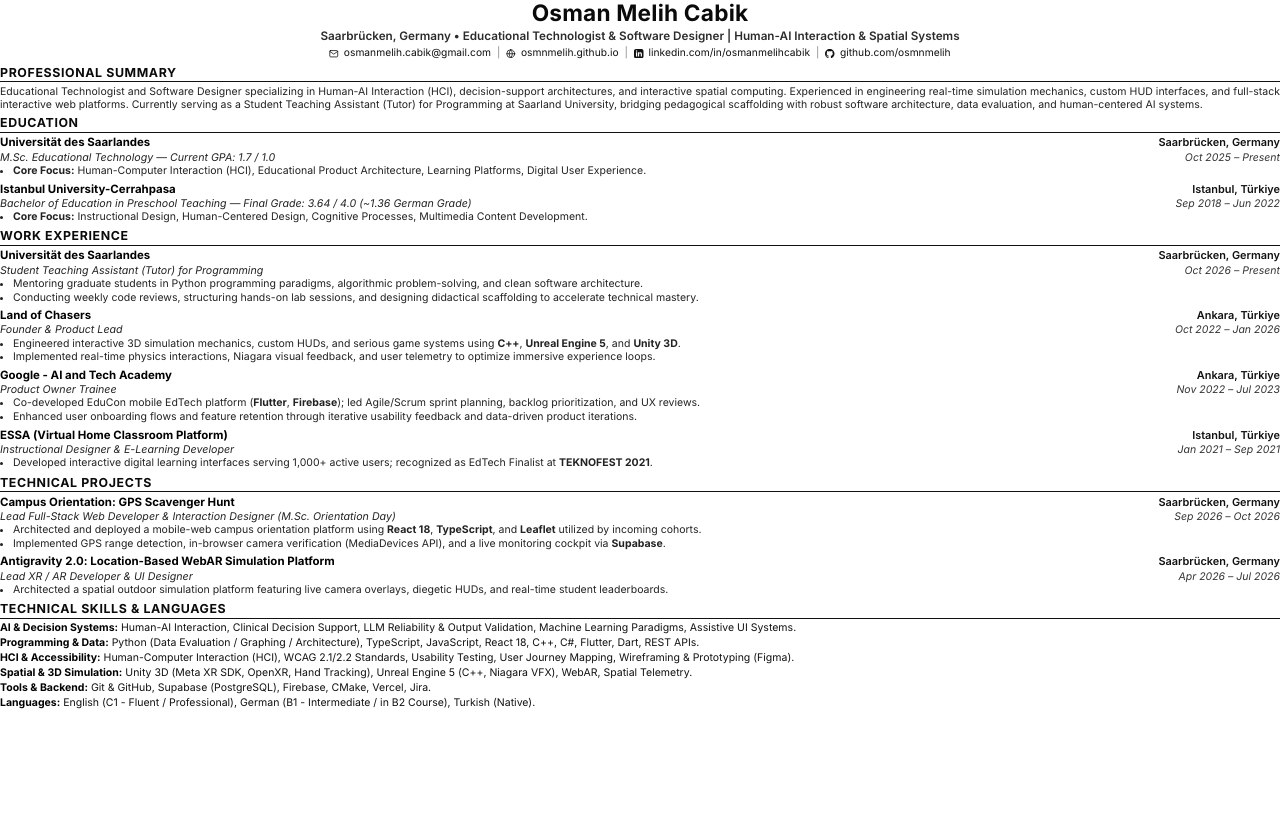
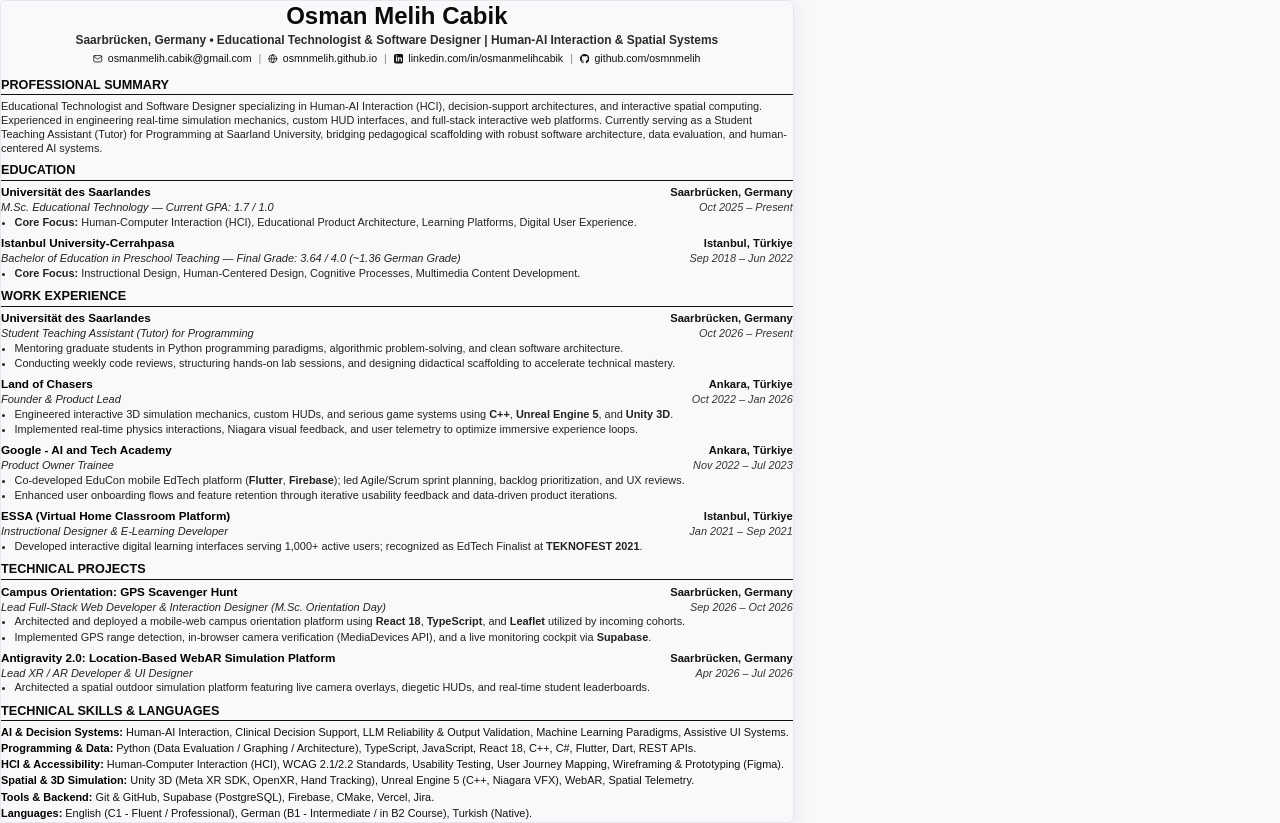
Before and after one commit to osmnmelih/osmnmelih.github.io, a plain HTML site: page resume.html in a window 1280 px wide. Before the commit the page ends 800 px from the top, so only its background shows below. Drawn offline with Linux system fonts and the light colour scheme.

Commit message:
update resume: spacing and ATS compliance

```diff
--- a/resume.html
+++ b/resume.html
@@ -10,12 +10,29 @@
     <style>
         @page {
             size: A4;
-            margin: 0.6cm 1.1cm 0.6cm 1.1cm;
+            margin: 0.92cm 1.3cm 0.92cm 1.3cm;
+        }
+        @media screen {
+            body {
+                background: #f8f9fa;
+                color: #111111;
+                max-width: 210mm;
+                margin: 35px auto;
+                padding: 1.1cm 1.4cm;
+                box-shadow: 0 4px 25px rgba(0, 0, 0, 0.08);
+                border-radius: 6px;
+                border: 1px solid #e5e7eb;
+            }
         }
         @media print {
             body {
                 background: #ffffff;
                 color: #000000;
+                margin: 0;
+                padding: 0;
+                max-width: none;
+                box-shadow: none;
+                border: none;
             }
             .no-print {
                 display: none;
@@ -25,14 +42,12 @@
         * {
             box-sizing: border-box;
             -webkit-font-smoothing: antialiased;
-            font-variant-ligatures: none;
-            text-rendering: geometricPrecision;
         }
 
         body {
-            font-family: -apple-system, BlinkMacSystemFont, "Segoe UI", Roboto, "Helvetica Neue", Arial, sans-serif;
-            font-size: 8.2pt;
-            line-height: 1.25;
+            font-family: Arial, "Helvetica Neue", Helvetica, sans-serif;
+            font-size: 8.35pt;
+            line-height: 1.28;
             color: #111111;
             margin: 0;
             padding: 0;
@@ -49,21 +64,21 @@
 
         header {
             text-align: center;
-            margin-bottom: 5px;
+            margin-bottom: 9px;
+            padding-bottom: 2px;
         }
 
         h1 {
-            font-size: 17pt;
+            font-size: 18pt;
             font-weight: 700;
-            margin: 0 0 1px 0;
-            letter-spacing: 0.2px;
+            margin: 0 0 1.5px 0;
             color: #0a0a0a;
         }
 
         .subtitle {
-            font-size: 8.8pt;
+            font-size: 8.95pt;
             color: #2b2b2b;
-            margin: 0 0 3px 0;
+            margin: 0 0 3.5px 0;
             font-weight: 600;
         }
 
@@ -72,8 +87,8 @@
             justify-content: center;
             align-items: center;
             flex-wrap: wrap;
-            gap: 2px;
-            font-size: 7.7pt;
+            gap: 3px;
+            font-size: 7.95pt;
             color: #333333;
         }
 
@@ -96,23 +111,22 @@
         }
 
         section {
-            margin-top: 4.5px;
-            margin-bottom: 2px;
+            margin-top: 7.5px;
+            margin-bottom: 2.5px;
         }
 
         h2.section-title {
-            font-size: 9.3pt;
+            font-size: 9.5pt;
             font-weight: 700;
             text-transform: uppercase;
-            letter-spacing: 0.6px;
-            margin: 0 0 2.5px 0;
-            padding-bottom: 1px;
-            border-bottom: 1.2px solid #111111;
+            margin: 0 0 3.5px 0;
+            padding-bottom: 1.4px;
+            border-bottom: 1.3px solid #111111;
             color: #0a0a0a;
         }
 
         .entry {
-            margin-bottom: 3.8px;
+            margin-bottom: 5px;
             page-break-inside: avoid;
         }
 
@@ -120,56 +134,56 @@
             display: flex;
             justify-content: space-between;
             align-items: baseline;
-            margin-bottom: 0.5px;
+            margin-bottom: 0.8px;
         }
 
         .entry-title {
             font-weight: 700;
-            font-size: 8.6pt;
+            font-size: 8.8pt;
             color: #000000;
         }
 
         .entry-subtitle {
             font-style: italic;
-            font-size: 8pt;
+            font-size: 8.25pt;
             color: #222222;
-            margin-bottom: 0.5px;
+            margin-bottom: 0.8px;
         }
 
         .entry-right-bold {
             font-weight: 600;
-            font-size: 8.2pt;
+            font-size: 8.4pt;
             text-align: right;
             color: #111111;
         }
 
         .entry-right-italic {
             font-style: italic;
-            font-size: 7.9pt;
+            font-size: 8.15pt;
             text-align: right;
             color: #333333;
         }
 
         .entry-details {
-            margin: 0.5px 0 0 0;
-            padding-left: 13px;
-            font-size: 7.9pt;
+            margin: 0.8px 0 0 0;
+            padding-left: 13.5px;
+            font-size: 8.2pt;
             color: #222222;
             list-style-type: disc;
         }
 
         .entry-details li {
-            margin-bottom: 0.8px;
-            line-height: 1.22;
+            margin-bottom: 1.4px;
+            line-height: 1.27;
         }
 
         .skills-grid {
-            font-size: 7.9pt;
-            line-height: 1.26;
+            font-size: 8.2pt;
+            line-height: 1.28;
         }
 
         .skills-row {
-            margin-bottom: 1.6px;
+            margin-bottom: 2.2px;
         }
 
         .skills-label {
@@ -178,10 +192,10 @@
         }
 
         .summary-text {
-            font-size: 7.9pt;
-            line-height: 1.24;
+            font-size: 8.2pt;
+            line-height: 1.28;
             color: #222222;
-            text-align: justify;
+            text-align: left;
         }
     </style>
 </head>
```
Also changed, not shown: 1 other file.
